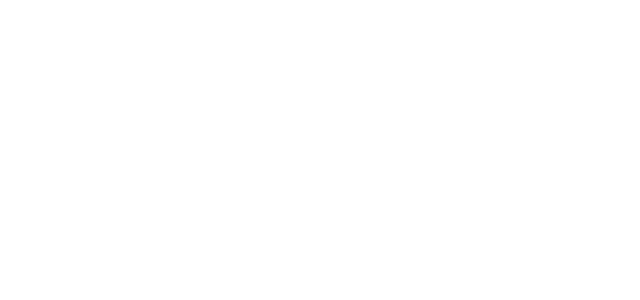
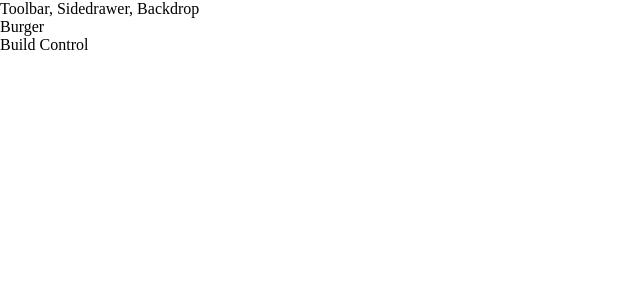
Before and after one commit to dilsherbuttar/Burger-builder, a React app: page / in a window 1280 px wide. Shown: the top 300 px of the page, without its empty margins (0-640 px from the left). Built offline with nearby package versions, Linux system fonts and the light colour scheme.

Commit message:
Adds layout and burgerbuilder components in the root component

```diff
--- a/src/App.js
+++ b/src/App.js
@@ -1,9 +1,13 @@
 import React from 'react';
+import Layout from './components/Layout/Layout';
+import BurgerBuilder from './containers/BurgerBuilder/BurgerBuilder';
 
 function App() {
   return (
     <div >
-
+     <Layout>
+         <BurgerBuilder/>
+     </Layout>
     </div>
   );
 }
```
